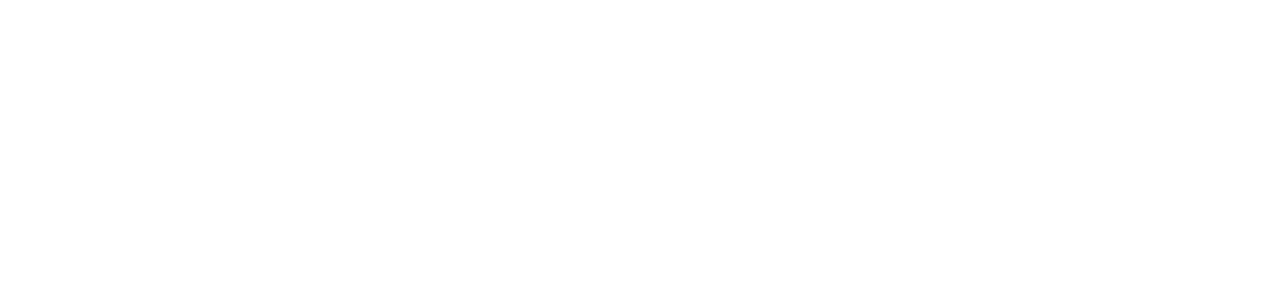
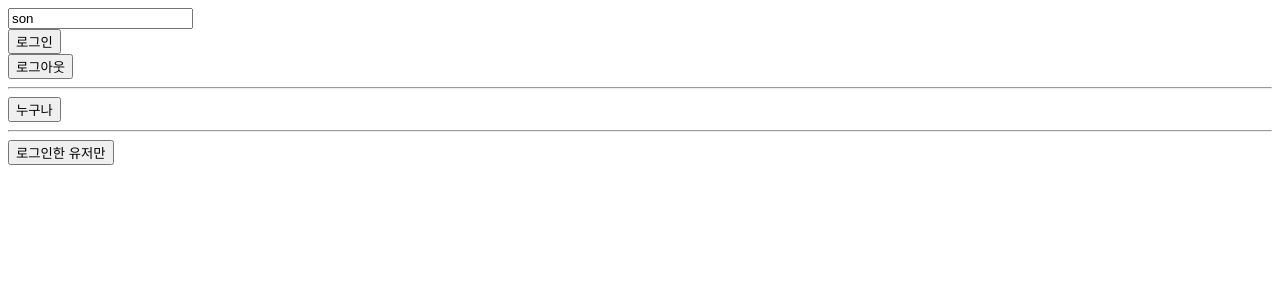
Before and after one commit to kiwi85547/react20240509, a React (Vite) app: page / in a window 1280 px wide. Shown: the top 300 px of the page. Built offline with nearby package versions, Linux system fonts and the light colour scheme.

Commit message:
로그인, 로그아웃
누구나 접근 가능한 경로 요청
로그인한 사용자만 접근 가능한 경로 요청

```diff
--- a/src/App.jsx
+++ b/src/App.jsx
@@ -1,7 +1,54 @@
-import React from "react";
+import React, { useState } from "react";
+import axios from "axios";
 
 function App(props) {
-  return <div></div>;
+  const [username, setUsername] = useState("son");
+
+  function handleLogin() {
+    axios
+      .post("/api/main44/login", { username })
+      .then((res) => localStorage.setItem("token", res.data));
+  }
+
+  function handleLogout() {
+    localStorage.removeItem("token");
+  }
+
+  function handleAccessAll() {
+    axios.get("/api/main44/all").then((res) => alert(res.data));
+  }
+
+  function handleAccessUser() {
+    axios
+      .get("/api/main44/user", {
+        headers: {
+          Authorization: `Bearer ${localStorage.getItem("token")}`,
+        },
+      })
+      .then((res) => alert(res.data));
+  }
+
+  return (
+    <div>
+      <div>
+        <input
+          type="text"
+          defaultValue={username}
+          onChange={(e) => setUsername(e.target.value)}
+        />
+      </div>
+      <div>
+        <button onClick={handleLogin}>로그인</button>
+      </div>
+      <div>
+        <button onClick={handleLogout}>로그아웃</button>
+      </div>
+      <hr />
+      <button onClick={handleAccessAll}>누구나</button>
+      <hr />
+      <button onClick={handleAccessUser}>로그인한 유저만</button>
+    </div>
+  );
 }
 
 export default App;
```
